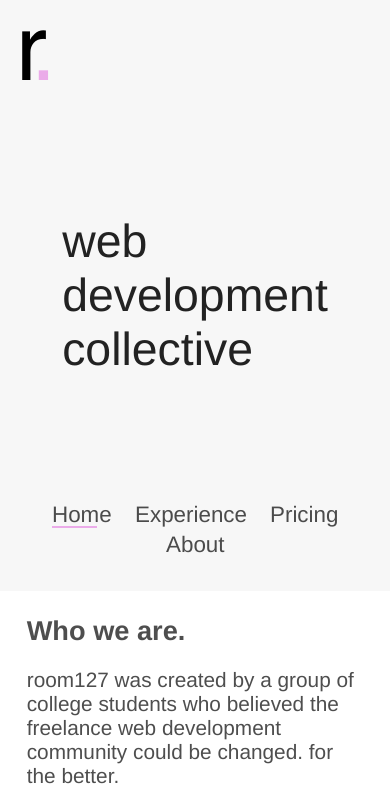
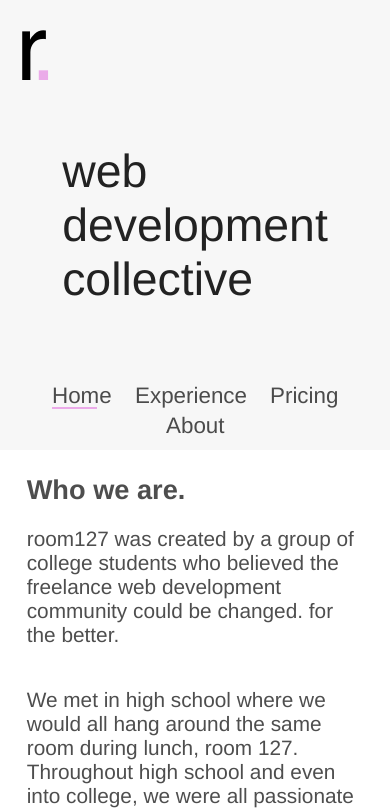
Before and after one commit to room127/homepage, a React (Create React App) app: page / in a window 390 px wide. Shown: the top 810 px of the page. Built offline with nearby package versions, Linux system fonts and the light colour scheme.

Commit message:
Fix chrome bug on iOS and Android.

```diff
--- a/src/components/NavigationBar/NavigationBar.css
+++ b/src/components/NavigationBar/NavigationBar.css
@@ -79,6 +79,9 @@
   #vertical-bar, #big-logo, #subtext {
     display: none;
   }
+  #navigation-wrapper {
+    height: 450px;
+  }
 }
 
 .hvr-underline-from-left {
```
